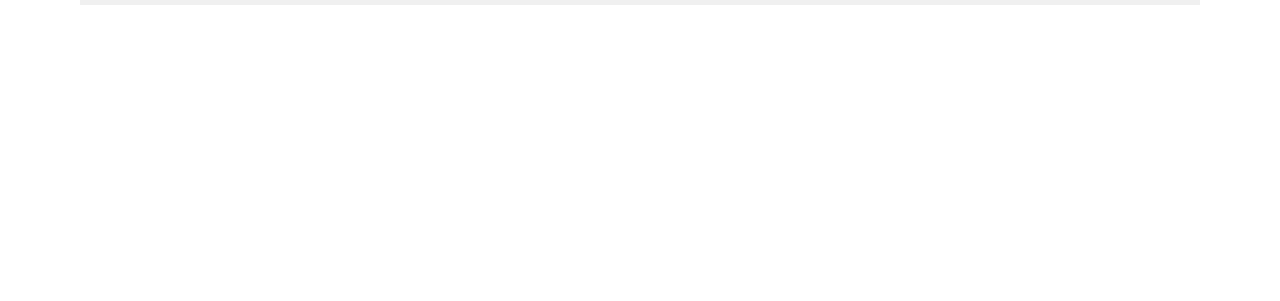
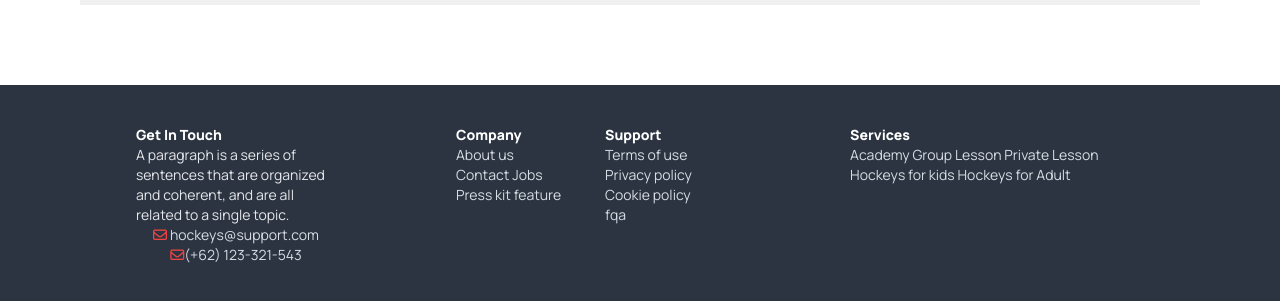
Before and after one commit to Nahid3d/Assngment-3, a plain HTML site: page index.html in a window 1280 px wide. Shown: the part 4857-5158 px from the top of the page. Before the commit the page ends 4942 px from the top, so only its background shows below. Drawn offline with nearby package versions, Linux system fonts and the light colour scheme.

Commit message:
footer added

```diff
--- a/index.html
+++ b/index.html
@@ -1,5 +1,6 @@
 <!DOCTYPE html>
 <html lang="en">
+
 <head>
   <meta charset="UTF-8">
   <meta name="viewport" content="width=device-width, initial-scale=1.0">
@@ -8,7 +9,9 @@
   <link href="https://cdn.jsdelivr.net/npm/daisyui@4.6.0/dist/full.min.css" rel="stylesheet" type="text/css" />
   <script src="https://cdn.tailwindcss.com"></script>
   <!-- font awesome link -->
-<link rel="stylesheet" href="https://cdnjs.cloudflare.com/ajax/libs/font-awesome/6.5.1/css/all.min.css" integrity="sha512-DTOQO9RWCH3ppGqcWaEA1BIZOC6xxalwEsw9c2QQeAIftl+Vegovlnee1c9QX4TctnWMn13TZye+giMm8e2LwA==" crossorigin="anonymous" referrerpolicy="no-referrer" />
+  <link rel="stylesheet" href="https://cdnjs.cloudflare.com/ajax/libs/font-awesome/6.5.1/css/all.min.css"
+    integrity="sha512-DTOQO9RWCH3ppGqcWaEA1BIZOC6xxalwEsw9c2QQeAIftl+Vegovlnee1c9QX4TctnWMn13TZye+giMm8e2LwA=="
+    crossorigin="anonymous" referrerpolicy="no-referrer" />
   <link rel="shortcut icon" href="./Images/2.png" type="image/x-icon">
   <!-- google font  -->
   <link rel="preconnect" href="https://fonts.googleapis.com">
@@ -16,12 +19,12 @@
   <link href="https://fonts.googleapis.com/css2?family=Manrope:wght@400;500;600;700;800&display=swap" rel="stylesheet">
 
   <style>
-    body{
+    body {
       font-family: 'Manrope', sans-serif;
     }
 
     @media only screen and (max-width:600px) {
-                .sm-device{
+      .sm-device {
 
         display: none;
 
@@ -36,9 +39,9 @@
         extend: {
           colors: {
             // clifford: '#da373d',
-          primary:"#13131899",
-          secondary:"#FF4240",
-          accent:"#131318",
+            primary: "#13131899",
+            secondary: "#FF4240",
+            accent: "#131318",
           }
         }
       }
@@ -46,6 +49,7 @@
   </script>
 
 </head>
+
 <body>
   <header class="mx-20">
     <div class="navbar bg-base-100">
@@ -54,7 +58,10 @@
           <div tabindex="0" role="button" class="btn btn-ghost lg:hidden">
 
           </div>
-                <svg xmlns="http://www.w3.org/2000/svg" class="h-5 w-5 lg:hidden -mt-12" fill="none" viewBox="0 0 24 24" stroke="currentColor"><path stroke-linecap="round" stroke-linejoin="round" stroke-width="2" d="M4 6h16M4 12h8m-8 6h16" /></svg>
+          <svg xmlns="http://www.w3.org/2000/svg" class="h-5 w-5 lg:hidden -mt-12" fill="none" viewBox="0 0 24 24"
+            stroke="currentColor">
+            <path stroke-linecap="round" stroke-linejoin="round" stroke-width="2" d="M4 6h16M4 12h8m-8 6h16" />
+          </svg>
           <!-- dropdown menu -->
           <ul tabindex="0" class="menu menu-sm dropdown-content mt-3 z-[1] p-2 w-52">
 
@@ -71,7 +78,8 @@
 
           <!-- nav menu title -->
         </div>
-              <a class="text-[#131318] text-2xl lg:text-4xl font-extrabold">Hockey<span class="text-[#FF4240] text-4xl font-extrabold">’</span>s</a>
+        <a class="text-[#131318] text-2xl lg:text-4xl font-extrabold">Hockey<span
+            class="text-[#FF4240] text-4xl font-extrabold">’</span>s</a>
       </div>
       <div class="navbar-center hidden lg:flex">
         <ul class="menu menu-horizontal px-1">
@@ -102,7 +110,8 @@
 
           </div>
 
-                  <div class="absolute flex justify-between transform -translate-y-1/2 left flex flex-row-reverse-5 right-5 top-1/2">
+          <div
+            class="absolute flex justify-between transform -translate-y-1/2 left flex flex-row-reverse-5 right-5 top-1/2">
             <a href="#slide4" class="btn btn-circle">❮</a>
             <a href="#slide2" class="btn btn-circle">❯</a>
           </div>
@@ -113,7 +122,8 @@
           <div>
             <img src="./Images/slider1.jpg" alt="">
           </div>
-                  <div class="absolute flex justify-between transform -translate-y-1/2 left flex flex-row-reverse-5 right-5 top-1/2">
+          <div
+            class="absolute flex justify-between transform -translate-y-1/2 left flex flex-row-reverse-5 right-5 top-1/2">
             <a href="#slide1" class="btn btn-circle">❮</a>
             <a href="#slide3" class="btn btn-circle">❯</a>
           </div>
@@ -123,7 +133,8 @@
           <div>
             <img src="./Images/1.png" alt="">
           </div>
-                  <div class="absolute flex justify-between transform -translate-y-1/2 left flex flex-row-reverse-5 right-5 top-1/2">
+          <div
+            class="absolute flex justify-between transform -translate-y-1/2 left flex flex-row-reverse-5 right-5 top-1/2">
             <a href="#slide2" class="btn btn-circle">❮</a>
             <a href="#slide4" class="btn btn-circle">❯</a>
           </div>
@@ -133,14 +144,16 @@
           <div>
             <img src="./Images/slider1.jpg" alt="">
           </div>
-                  <div class="absolute flex justify-between transform -translate-y-1/2 left flex flex-row-reverse-5 right-5 top-1/2">
+          <div
+            class="absolute flex justify-between transform -translate-y-1/2 left flex flex-row-reverse-5 right-5 top-1/2">
             <a href="#slide3" class="btn btn-circle">❮</a>
             <a href="#slide1" class="btn btn-circle">❯</a>
           </div>
         </div>
       </div>
       <!-- black box  -->
-               <div class="bg-black text-white lg:absolute lg:-translate-y-48 lg:translate-x-[360px] lg:w-[500px] w-[275px] rounded-md h-[120px] p-2 lg:p-6 ">
+      <div
+        class="bg-black text-white lg:absolute lg:-translate-y-48 lg:translate-x-[360px] lg:w-[500px] w-[275px] rounded-md h-[120px] p-2 lg:p-6 ">
         <h2 class="lg:text-2xl text-xl font-extrabold">
           Meet all the heroes from the field
         </h2>
@@ -161,7 +174,8 @@
           <h2 class="text-[#131318] text-4xl font-extrabold text-center">
             Professional Hockeys Club
           </h2>
-            <p class="text-primary lg:text-sm font-medium leading-7 text-center"> A paragraph is a series of sentences that are organized and <br> coherent, and are all related to a single topic.  </p>
+          <p class="text-primary lg:text-sm font-medium leading-7 text-center"> A paragraph is a series of sentences
+            that are organized and <br> coherent, and are all related to a single topic. </p>
           <hr style="border: 1px dashed rgb(184, 181, 181);" class="mt-9">
 
 
@@ -171,7 +185,9 @@
           <!-- rotede card one  -->
           <div class="card">
             <figure class="px-10 pt-10">
-                <div class="radial-progress text-secondary" style="--value:87;" role="progressbar"><h3 class="text-black font-extrabold text-xl">87%</h3></div>
+              <div class="radial-progress text-secondary" style="--value:87;" role="progressbar">
+                <h3 class="text-black font-extrabold text-xl">87%</h3>
+              </div>
             </figure>
             <div class="card-body items-center text-center">
               <h2 class="text-xl text-accent font-semibold">Prayer Facility</h2>
@@ -182,7 +198,9 @@
           <!-- rotede card two -->
           <div class="card">
             <figure class="px-10 pt-10">
-                <div class="radial-progress text-green-500" style="--value:95;" role="progressbar"><h3 class="text-black font-extrabold text-xl">95%</h3></div>
+              <div class="radial-progress text-green-500" style="--value:95;" role="progressbar">
+                <h3 class="text-black font-extrabold text-xl">95%</h3>
+              </div>
             </figure>
             <div class="card-body items-center text-center">
               <h2 class="text-xl text-accent font-semibold">Experienced Coach</h2>
@@ -193,7 +211,9 @@
           <!-- rotede card three -->
           <div class="card">
             <figure class="px-10 pt-10">
-                <div class="radial-progress text-yellow-500" style="--value:90;" role="progressbar"><h3 class="text-black font-extrabold text-xl">90%</h3></div>
+              <div class="radial-progress text-yellow-500" style="--value:90;" role="progressbar">
+                <h3 class="text-black font-extrabold text-xl">90%</h3>
+              </div>
             </figure>
             <div class="card-body items-center text-center">
               <h2 class="text-xl text-accent font-semibold">Senior Player</h2>
@@ -204,7 +224,9 @@
           <!-- rotede card four -->
           <div class="card">
             <figure class="px-10 pt-10">
-                <div class="radial-progress text-blue-500" style="--value:80;" role="progressbar"><h3 class="text-black font-extrabold text-xl">80%</h3></div>
+              <div class="radial-progress text-blue-500" style="--value:80;" role="progressbar">
+                <h3 class="text-black font-extrabold text-xl">80%</h3>
+              </div>
             </figure>
             <div class="card-body items-center text-center">
               <h2 class="text-xl text-accent font-semibold">Training Ground</h2>
@@ -217,7 +239,7 @@
 
         </div>
       </div>
-      <hr style="border: 1px dashed rgb(184, 181, 181) ; margin-bottom: 20px;" >
+      <hr style="border: 1px dashed rgb(184, 181, 181) ; margin-bottom: 20px;">
 
     </section>
 
@@ -229,15 +251,17 @@
           <h2 class="text-[#131318] text-4xl font-extrabold text-center">
             Program Sections
           </h2>
-            <p class="text-primary lg:text-sm font-medium lg:leading-7 text-center"> A paragraph is a series of sentences that are organized and <br> coherent, and are all related to a single topic.  </p>
+          <p class="text-primary lg:text-sm font-medium lg:leading-7 text-center"> A paragraph is a series of sentences
+            that are organized and <br> coherent, and are all related to a single topic. </p>
         </div>
 
-          <hr style="border: 1px dashed rgb(184, 181, 181) ; margin-top: 20px;" >
+        <hr style="border: 1px dashed rgb(184, 181, 181) ; margin-top: 20px;">
         <!-- parent container  -->
         <div class="grid lg:grid-cols-2 grid-cols-1 object-cover gap-5 my-11">
           <!-- chilled class  -->
 
-          <div style="background-image: url('./Images/2.png'); background-size: cover;" class="grid  object-cover  rounded-lg h-[335px]  brightness-50">
+          <div style="background-image: url('./Images/2.png'); background-size: cover;"
+            class="grid  object-cover  rounded-lg h-[335px]  brightness-50">
 
           </div>
           <!-- Extra font -->
@@ -247,7 +271,7 @@
             </h2>
             <p class="opacity-75 pr-20 pt-3 font-normal text-sm ">
               A paragraph is a series of sentences that are <br> organized and
-                coherent, and  <br> related to a single topic.</p>
+              coherent, and <br> related to a single topic.</p>
             <button class="btn text-white bg-secondary border-none mt-4">
               Register Now!
             </button>
@@ -256,7 +280,8 @@
 
           <!-- second img  -->
           <div class="">
-              <div style="background-image: url('./Images/3.png'); background-size: cover;" class="h-[335px] brightness-50 object-cover">
+            <div style="background-image: url('./Images/3.png'); background-size: cover;"
+              class="h-[335px] brightness-50 object-cover">
 
             </div>
 
@@ -267,7 +292,7 @@
               </h2>
               <p class="opacity-75 pr-20 font-normal pt-3 text-sm ">
                 A paragraph is a series of sentences that are <br> organized and
-                coherent, and  <br> related to a single topic.</p>
+                coherent, and <br> related to a single topic.</p>
               <button class="btn mt-4 bg-secondary text-white border-none">Register Now!</button>
             </div>
           </div>
@@ -278,7 +303,8 @@
 
         <!-- last img -->
         <div>
-              <div style="background-image: url('./Images/4.png'); background-size: cover; background-repeat: no-repeat;" class="grid col-span-2 rounded-lg h-[335px] object-cover gap-5 sm:gap-5 my-5 brightness-50 -translate-y-6">
+          <div style="background-image: url('./Images/4.png'); background-size: cover; background-repeat: no-repeat;"
+            class="grid col-span-2 rounded-lg h-[335px] object-cover gap-5 sm:gap-5 my-5 brightness-50 -translate-y-6">
 
           </div>
 
@@ -288,8 +314,9 @@
               Professional <br>
               Program
             </h3>
-                  <p class="opacity-75 pr-20 font-normal pt-3 text-sm ">A paragraph is a series of sentences that are <br> organized and
-                    coherent, and  <br> related to a single topic.</p>
+            <p class="opacity-75 pr-20 font-normal pt-3 text-sm ">A paragraph is a series of sentences that are <br>
+              organized and
+              coherent, and <br> related to a single topic.</p>
             <button class="btn mt-4 bg-secondary text-white border-none">Register Now!</button>
           </div>
 
@@ -298,7 +325,7 @@
 
       </div>
       </div>
-        <hr style="border: 1px dashed rgb(184, 181, 181) ; margin-top: 20px;" >
+      <hr style="border: 1px dashed rgb(184, 181, 181) ; margin-top: 20px;">
 
     </section>
 
@@ -310,10 +337,11 @@
           <h2 class="text-[#131318] text-4xl font-extrabold text-center">
             Professional Hockeys Club
           </h2>
-            <p class="text-primary lg:text-sm font-medium leading-7 text-center"> A paragraph is a series of sentences that are organized and <br> coherent, and are all related to a single topic.  </p>
+          <p class="text-primary lg:text-sm font-medium leading-7 text-center"> A paragraph is a series of sentences
+            that are organized and <br> coherent, and are all related to a single topic. </p>
 
         </div>
-          <hr style="border: 1px dashed rgb(184, 181, 181) ; margin-top: 20px;" >
+        <hr style="border: 1px dashed rgb(184, 181, 181) ; margin-top: 20px;">
         <!-- single box  -->
         <div class="grid lg:grid-cols-2 grid-cols-1 gap-5">
           <!-- box 1 -->
@@ -344,7 +372,7 @@
                   World Cup Flags Football
                 </h4>
                 <p class="text-primary text-sm leading-7 font-medium">
-                  series of sentences that are organized and  coherent, and are al
+                  series of sentences that are organized and coherent, and are al
                 </p>
                 <div class="flex gap-3">
                   <strong class="text-secondary leading-7 font-extrabold text-xl">
@@ -389,7 +417,7 @@
                   World Cup Flags Football
                 </h4>
                 <p class="text-primary text-sm leading-7 font-medium">
-                  series of sentences that are organized and  coherent, and are al
+                  series of sentences that are organized and coherent, and are al
                 </p>
                 <div class="flex gap-3">
                   <strong class="text-secondary leading-7 font-extrabold text-xl">
@@ -434,7 +462,7 @@
                   Cap For Hockeys
                 </h4>
                 <p class="text-primary text-sm leading-7 font-medium">
-                  series of sentences that are organized and  coherent, and are al
+                  series of sentences that are organized and coherent, and are al
                 </p>
                 <div class="flex gap-3">
                   <strong class="text-secondary leading-7 font-extrabold text-xl">
@@ -479,7 +507,7 @@
                   World Cup Flags Football
                 </h4>
                 <p class="text-primary text-sm leading-7 font-medium">
-                  series of sentences that are organized and  coherent, and are al
+                  series of sentences that are organized and coherent, and are al
                 </p>
                 <div class="flex gap-3">
                   <strong class="text-secondary leading-7 font-extrabold text-xl">
@@ -524,7 +552,7 @@
                   World Cup Flags Football
                 </h4>
                 <p class="text-primary text-sm leading-7 font-medium">
-                  series of sentences that are organized and  coherent, and are al
+                  series of sentences that are organized and coherent, and are al
                 </p>
                 <div class="flex gap-3">
                   <strong class="text-secondary leading-7 font-extrabold text-xl">
@@ -569,7 +597,7 @@
                   World Cup Flags Football
                 </h4>
                 <p class="text-primary text-sm leading-7 font-medium">
-                  series of sentences that are organized and  coherent, and are al
+                  series of sentences that are organized and coherent, and are al
                 </p>
                 <div class="flex gap-3">
                   <strong class="text-secondary leading-7 font-extrabold text-xl">
@@ -588,7 +616,7 @@
           </div>
 
         </div>
-          <hr style="border: 1px dashed rgb(184, 181, 181) ; margin-top: 50px;" >
+        <hr style="border: 1px dashed rgb(184, 181, 181) ; margin-top: 50px;">
 
       </div>
     </section>
@@ -601,7 +629,8 @@
           <h2 class="text-[#131318] text-4xl font-extrabold text-center">
             Clients Question
           </h2>
-            <p class="text-primary lg:text-sm font-medium leading-7 text-center"> A paragraph is a series of sentences that are organized and <br> coherent, and are all related to a single topic.  </p>
+          <p class="text-primary lg:text-sm font-medium leading-7 text-center"> A paragraph is a series of sentences
+            that are organized and <br> coherent, and are all related to a single topic. </p>
         </div>
 
         <div class="lg:flex mt-5 border-2 p-5">
@@ -671,7 +700,7 @@
         </div>
 
       </div>
-        <hr style="border: 1px dashed rgb(184, 181, 181) ; margin-top: 50px;" >
+      <hr style="border: 1px dashed rgb(184, 181, 181) ; margin-top: 50px;">
 
 
     </section>
@@ -685,7 +714,8 @@
           <h2 class="text-[#131318] text-4xl font-extrabold text-center">
             Get In Touch
           </h2>
-            <p class="text-primary lg:text-sm font-medium leading-7 text-center"> A paragraph is a series of sentences that are organized and <br> coherent, and are all related to a single topic.  </p>
+          <p class="text-primary lg:text-sm font-medium leading-7 text-center"> A paragraph is a series of sentences
+            that are organized and <br> coherent, and are all related to a single topic. </p>
           <hr style="border: 1px dashed rgb(184, 181, 181);" class="mt-9">
         </div>
 
@@ -734,32 +764,38 @@
           <div class="border-2 rounded-md p-5">
             <form class="lg:flex gap-5">
               <label for="name"><span class="text-accent text-xl font-bold">Your Name</span> <br>
-                  <input class="text-primary text-sm text-center px-5 py-5 bg-[#13131808] rounded-md outline-none" type="text" name="" id="name" placeholder="Enter Your Full Name">
+                <input class="text-primary text-sm text-center px-5 py-5 bg-[#13131808] rounded-md outline-none"
+                  type="text" name="" id="name" placeholder="Enter Your Full Name">
               </label> <br>
               <label for="Email"><span class="text-accent text-xl font-bold"> Your Email </span> <br>
-                  <input class="text-primary text-sm text-center px-5 py-5 bg-[#13131808] rounded-md outline-none" type="email" name="email" id="Email" placeholder="Enter Your Email">
+                <input class="text-primary text-sm text-center px-5 py-5 bg-[#13131808] rounded-md outline-none"
+                  type="email" name="email" id="Email" placeholder="Enter Your Email">
               </label>
 
             </form>
             <div class="lg:flex gap-5 mt-5">
               <!-- 2 extra  -->
               <label for="name"><span class="text-accent text-xl font-bold">Subject</span> <br>
-                  <input class="text-primary text-sm text-center px-5 py-5 bg-[#13131808] rounded-md outline-none" type="text" name="" id="name" placeholder="Enter Your Subject">
+                <input class="text-primary text-sm text-center px-5 py-5 bg-[#13131808] rounded-md outline-none"
+                  type="text" name="" id="name" placeholder="Enter Your Subject">
               </label> <br>
               <label for="Email"><span class="text-accent text-xl font-bold"> Phone Number </span> <br>
-                  <input class="text-primary text-sm text-center px-5 py-5 bg-[#13131808] rounded-md outline-none" type="email" name="email" id="Email" placeholder="Enter Your Phone Number">
+                <input class="text-primary text-sm text-center px-5 py-5 bg-[#13131808] rounded-md outline-none"
+                  type="email" name="email" id="Email" placeholder="Enter Your Phone Number">
               </label>
             </div>
             <!-- text area sm device -->
             <div class="lg:hidden mt-5">
               <label for="textarea"><span class="text-accent text-xl font-bold">Message</span> <br>
-                  <textarea class=" outline-none bg-[#13131817] p-12 rounded-lg " name="massage" id="textarea" cols="15"  rows="5" placeholder="Enter Your massage"></textarea>
+                <textarea class=" outline-none bg-[#13131817] p-12 rounded-lg " name="massage" id="textarea" cols="15"
+                  rows="5" placeholder="Enter Your massage"></textarea>
               </label>
             </div>
             <!-- large device  -->
             <div class="sm-device mt-5">
               <label for="textarea"><span class="text-accent text-xl font-bold">Message</span> <br>
-                  <textarea class=" outline-none bg-[#13131817] p-12 rounded-lg " name="massage" id="textarea" cols="40"  rows="5" placeholder="Enter Your massage"></textarea>
+                <textarea class=" outline-none bg-[#13131817] p-12 rounded-lg " name="massage" id="textarea" cols="40"
+                  rows="5" placeholder="Enter Your massage"></textarea>
               </label>
             </div>
             <div class="mt-5">
@@ -792,9 +828,70 @@
     </section>
 
   </main>
-    <footer>
 
+  <!-- footer section start  -->
+  <footer class="footer p-10 bg-neutral text-neutral-content">
+   <div class="sm-device: mx-24">
+    <nav>
+      <header class="font-extrabold text-white">Get In Touch</header>
+      <p class="text-gray-200 w-[200px]">
+        A paragraph is a series of sentences that are organized and
+        coherent, and are all related to a single topic.
+      </p>
+   <div>
+    <div class="flex  justify-center items-center">
+      <h5>
+ <i class="fa-regular fa-envelope text-red-500"></i>
+
+   hockeys@support.com
+ </h5>
+</div>
+<div class="flex  justify-center items-center">
+ <i class="fa-regular fa-envelope text-red-500"></i>
+
+ <h5>
+   (+62) 123-321-543        </h5>
+</div>
+   </div>
+    </nav>
+   </div>
+  <div class="sm-device:gird sm-device: grid-cols-2 gap-10 mx-2 ">
+ <div class="grid">
+  <nav>
+    <header class="font-extrabold text-white">Company</header>
+    <a class="link link-hover">About us</a>
+    <a class="link link-hover">Contact</a>
+    <a class="link link-hover">Jobs</a>
+    <a class="link link-hover">Press kit</a>
+    <a class="link link-hover">feature</a>
+  </nav>
+ </div>
+  <div class="grid">
+    <nav>
+      <header class="font-extrabold text-white">Support</header>
+      <a class="link link-hover">Terms of use</a>
+      <a class="link link-hover">Privacy policy</a>
+      <a class="link link-hover">Cookie policy</a>
+      <a class="link link-hover">fqa</a>
+    </nav>
+  </div>
+  </div>
+<div class="sm-device: mx-28">
+  <nav>
+    <header class="font-extrabold text-white">Services</header>
+    <a class="link link-hover">Academy
+
+
+     </a>
+    <a class="link link-hover">Group Lesson</a>
+    <a class="link link-hover">Private Lesson</a>
+    <a class="link link-hover"> Hockeys for kids
+    </a>
+    <a class="link link-hover"> Hockeys for Adult</a>
+  </nav>
+</div>
   </footer>
 
 </body>
+
 </html>
```
Lines whose indentation alone changed are shown as unchanged.
